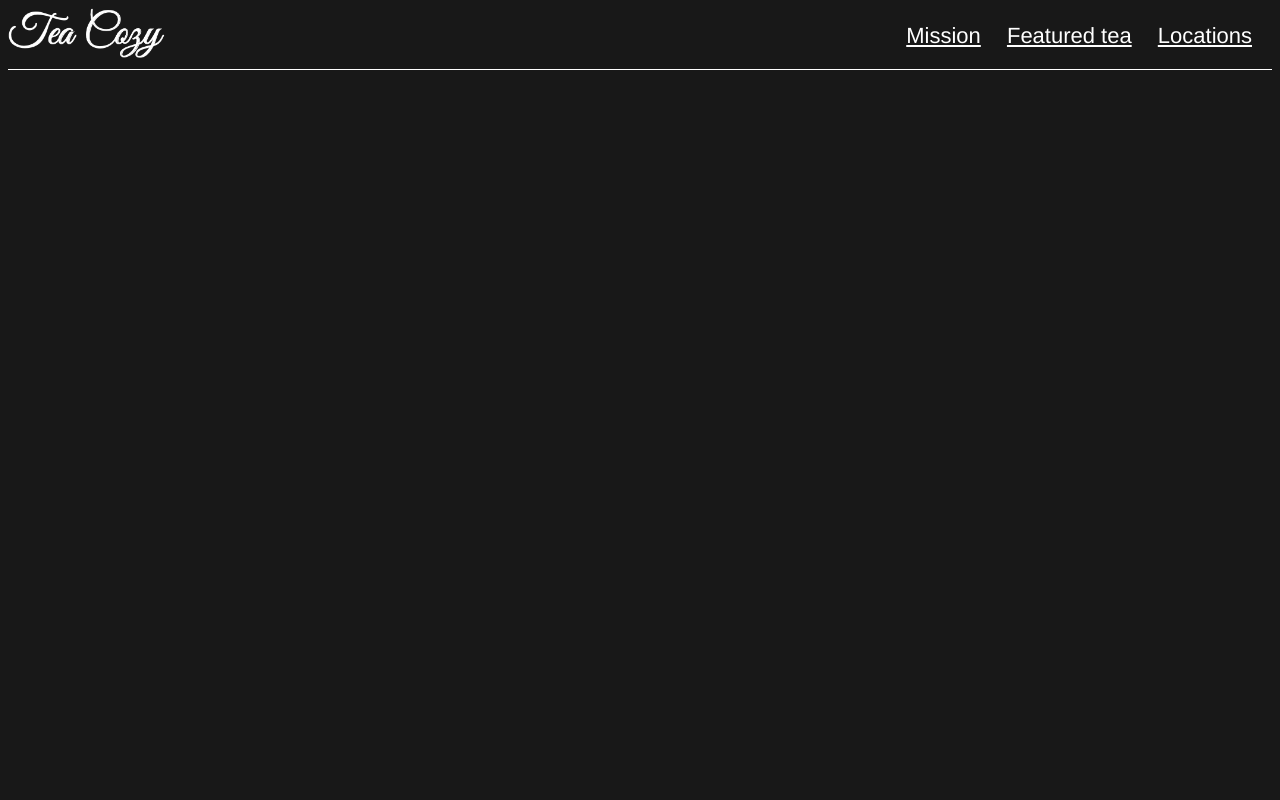
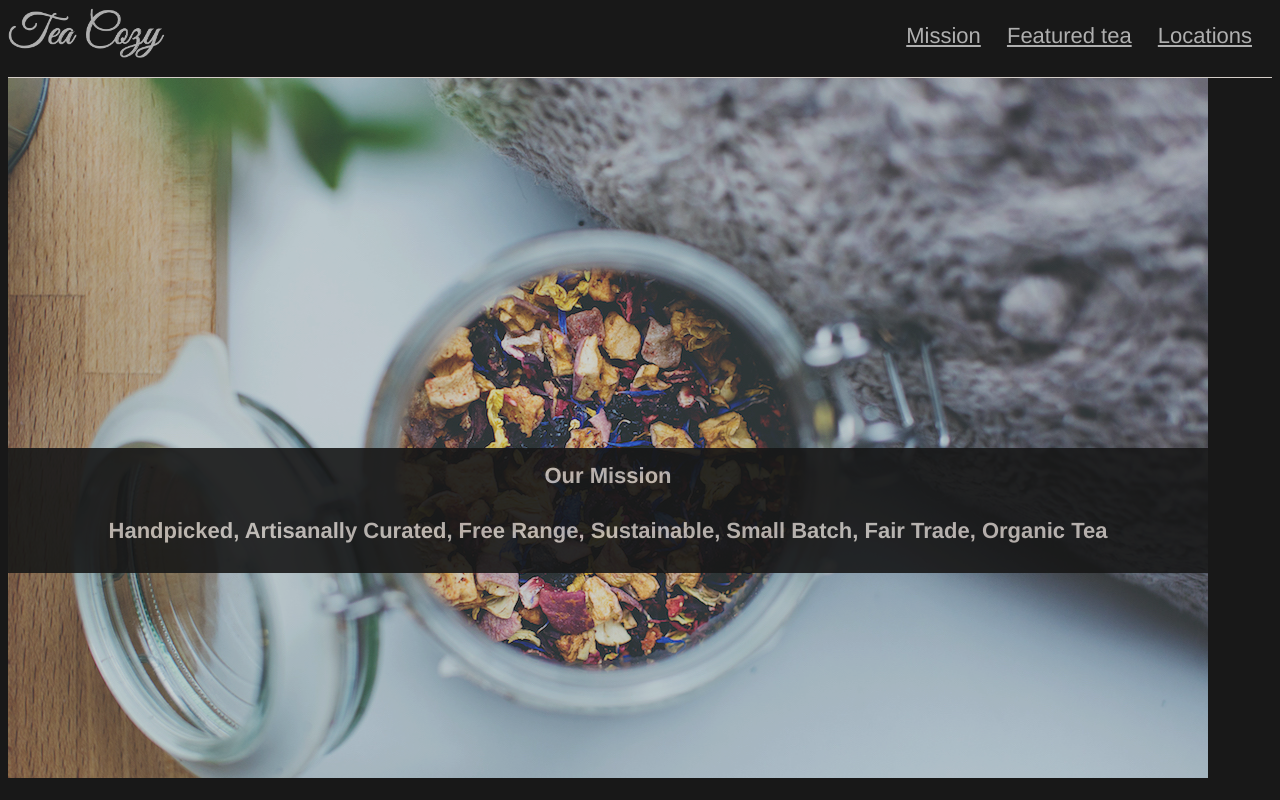
Before and after one commit to llopezcuervo/teacozy, a plain HTML site: page index.html in a window 1280 px wide. Drawn offline with Linux system fonts and the light colour scheme.

Commit message:
body in progress

```diff
--- a/index.html
+++ b/index.html
@@ -6,6 +6,7 @@
     <link href="./resources/css/style.css" type="text/css" rel="stylesheet">
   </head>
   <body>
+
     <!-- navigation section -->
     <div class="flex-container">
       <div class="title">
@@ -17,8 +18,14 @@
         <a href="#">Locations</a>
       </nav>
     </div>
+
     <!-- body content -->
-
+    <div class="flex-container1">
+      <div class="text">
+        <h1>Our Mission</h1>
+        <h4>Handpicked, Artisanally Curated, Free Range, Sustainable, Small Batch, Fair Trade, Organic Tea</h4>
+      </div>
+    </div>
 
   </body>
 </html>
--- a/resources/css/style.css
+++ b/resources/css/style.css
@@ -1,6 +1,6 @@
 /* universal rules */
 
-html {
+* {
   font-family: "Helvetica";
   font-size: 22px;
   color: seashell;
@@ -12,13 +12,13 @@ html {
 
 .flex-container {
   display: flex;
-  border-bottom: 1px solid white;
+  border-bottom: 1px solid seashell;
+  height: 69px;
 }
 
 .title {
   justify-content: flex-start;
   flex-grow: 1;
-  padding-bottom: 5px;
 }
 
 .title img {
@@ -34,3 +34,18 @@ html {
   padding-right: 20px;
   color: white;
 }
+
+/* body */
+
+.flex-container1 {
+  display: flex;
+  flex-direction: column;
+  background-image: url("../images/img-mission-background.jpg");
+  height: 700px;
+  width: 1200px;
+}
+
+.text {
+  margin-top: 370px;
+  text-align: center;
+}
```
